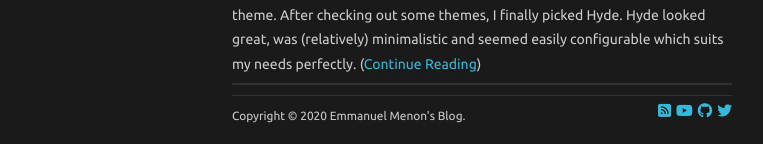
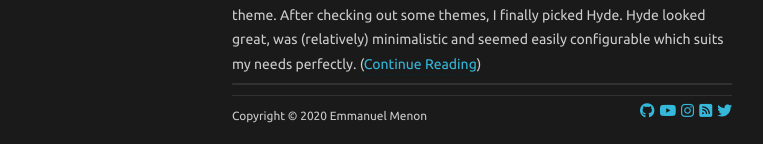
Before and after one commit to emmanuelmenon/emmanuelmenon.github.io, a Jekyll site: the page built from index.html, in a window 1280 px wide. Shown: the part 1113-1257 px from the top of the page, without its empty margins (158-921 px from the left). Built offline with Jekyll 4.4.1, drawn with Linux system fonts in a browser that asks for light colours; nearby versions of some CDN libraries; the list of posts is cut into pages by our own code.

Commit message:
update footer icons, add insta

```diff
--- a/_layouts/default.html
+++ b/_layouts/default.html
@@ -56,7 +56,7 @@
     </div>
 
     <footer id="footer">
-        <p class="copyright">Copyright &copy; {{ site.time | date: '%Y' }} {{ site.name }}. <a href="https://twitter.com/emmanuelhmenon"><i class="fab fa-twitter fa-lg"></i></a><a href="https://github.com/emmanuelmenon"><i class="fab fa-github fa-lg"></i></a><a href="https://www.youtube.com/channel/UCacVgm8W7PZ_ykkMx4z-mBg"><i class="fab fa-youtube fa-lg"></i></a><a href="/feed.xml"><i class="fas fa-rss-square fa-lg"></i></a></p>
+        <p class="copyright">Copyright &copy; {{ site.time | date: '%Y' }} Emmanuel Menon <a href="https://twitter.com/emmanuelhmenon"><i class="fab fa-twitter fa-lg"></i></a><a href="/feed.xml"><i class="fas fa-rss-square fa-lg"></i></a><a href="https://www.instagram.com/emmanuel.menon/"><i class="fab fa-instagram fa-lg"></i></a><a href="https://www.youtube.com/channel/UCacVgm8W7PZ_ykkMx4z-mBg"><i class="fab fa-youtube fa-lg"></i></a><a href="https://github.com/emmanuelmenon"><i class="fab fa-github fa-lg"></i></a></p>
     </footer>
 
 </body>
```
